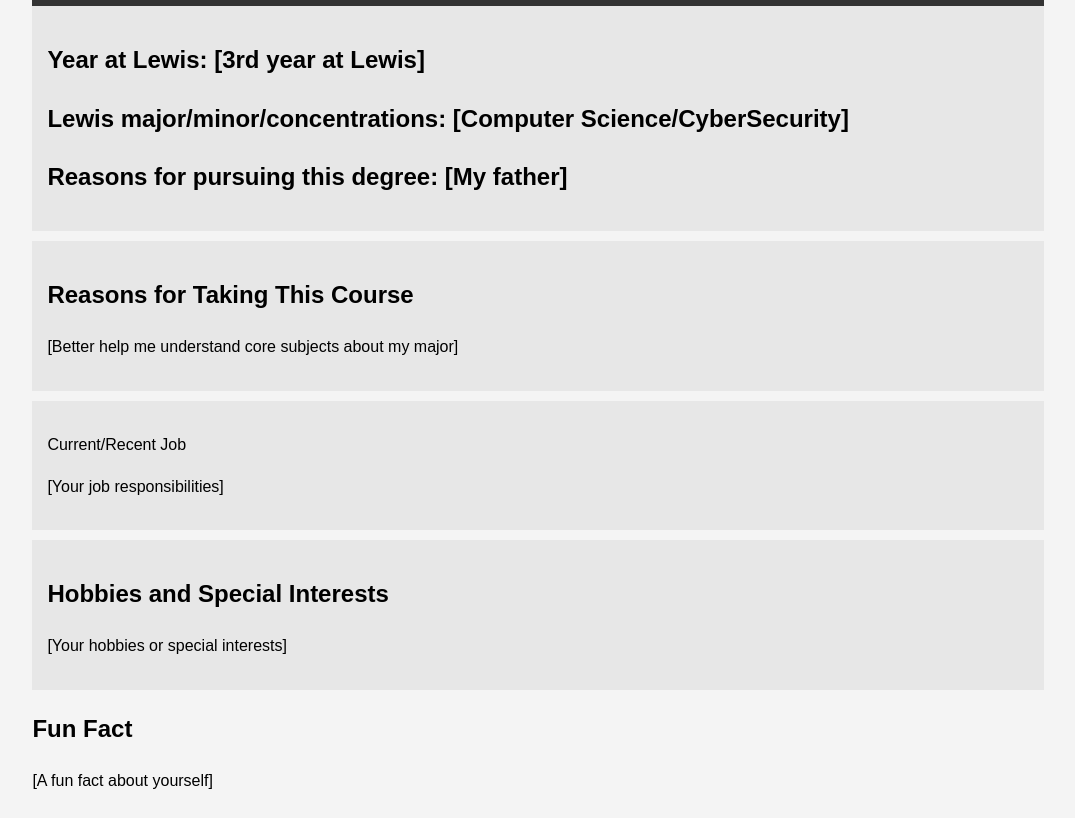
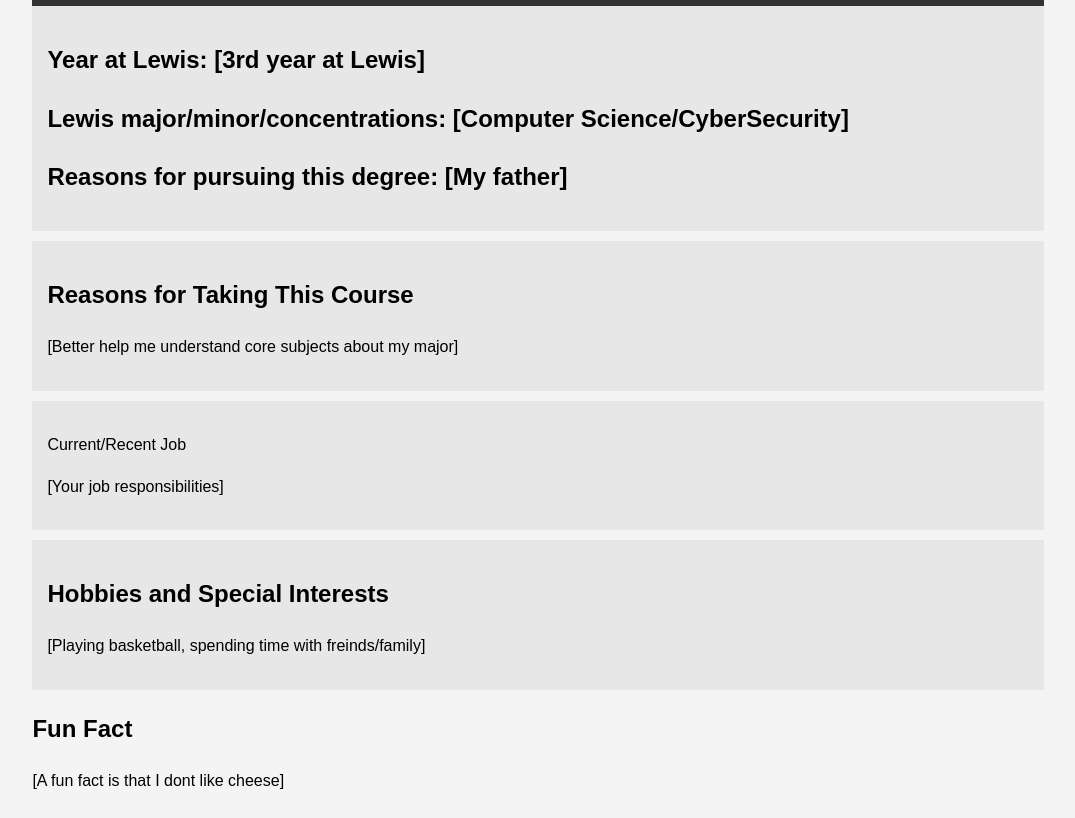
Before and after one commit to denimnico/assignment-portfolio, a plain HTML site: page index.html in a window 1280 px wide. Shown: the part 144-962 px from the top of the page, without its empty margins (102-1177 px from the left). Drawn offline with Linux system fonts and the light colour scheme.

Commit message:
Update index.html

```diff
--- a/index.html
+++ b/index.html
@@ -53,12 +53,12 @@
 
         <section class="hobbies">
             <h2>Hobbies and Special Interests</h2>
-            <p>[Your hobbies or special interests]</p>
+            <p>[Playing basketball, spending time with freinds/family]</p>
         </section>
 
         <section class="fun-fact">
             <h2>Fun Fact</h2>
-            <p>[A fun fact about yourself]</p>
+            <p>[A fun fact is that I dont like cheese]</p>
         </section>
     </div>
 </body>
```
